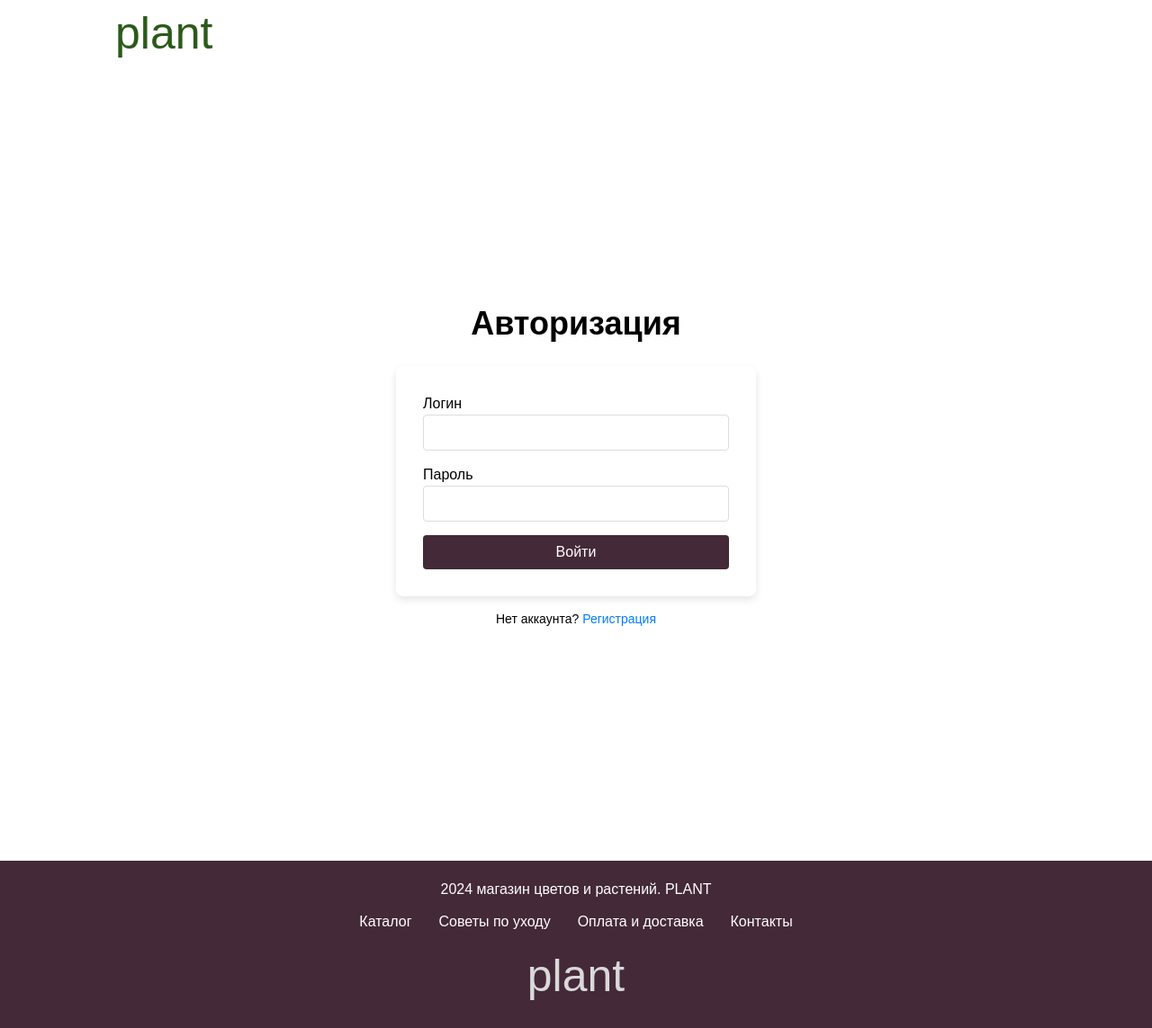
After one commit to katerina-Evdokimova/Plant_shop, a Flask app: page /login in a window 1280 px wide. The commit adds this page. Shown: the whole page at 90% size. Run offline with Flask 3, Linux system fonts and the light colour scheme.

Commit message:
add login plus registration

```diff
--- a/app.py
+++ b/app.py
@@ -4,7 +4,7 @@ from data import db_session
 app = Flask(__name__)
 app.config.from_pyfile('config.py')
 from routes import *
-
+from login_manager import *
 
 db_session.global_init(app.config['SQLALCHEMY_DATABASE_URI'])
 
--- a/data/users.py
+++ b/data/users.py
@@ -1,9 +1,9 @@
 import sqlalchemy as sa
 from sqlalchemy import orm
 from .db_session import SqlAlchemyBase
+from flask_login import UserMixin
 
-
-class User(SqlAlchemyBase):
+class User(SqlAlchemyBase, UserMixin):
     __tablename__ = 'users'
 
     id = sa.Column(sa.Integer, primary_key=True, autoincrement=True)
--- a/routes.py
+++ b/routes.py
@@ -4,6 +4,11 @@ from app import app
 from sessions import get_count_plants
 from query_bd import get_plant_by_id, get_plants
 from routes_main_page import *
+from data.users import User
+from wtf_flask.login_form import LoginForm
+from wtf_flask.register_form import RegistrationForm
+from login_manager import *
+from werkzeug.security import generate_password_hash, check_password_hash
 
 
 @app.route('/reload', methods=['POST'])
@@ -15,7 +20,7 @@ def reload():
 def trash():
     db_sess = db_session.create_session()
     plants = [get_plant_by_id(db_sess, idx) for idx in session['cart'].keys()] if 'cart' in session else []
-    return render_template('trash.html', plants=plants, session=session)
+    return render_template('trash.html', plants=plants, session=session, current_user=current_user)
 
 @app.route('/catalog')
 def catalog():
@@ -28,7 +33,7 @@ def catalog():
     plants = get_plants(db_sess, sort_order)
     db_sess = db_session.create_session()
     plants = get_plants(db_sess)
-    return render_template('catalog.html', products=plants, session=session, n=12)
+    return render_template('catalog.html',current_user=current_user, products=plants, session=session, n=12)
 
 
 @app.route('/catalog/sort', methods=['POST'])
@@ -55,19 +60,78 @@ def load_more_products():
         'cart_section.html', products=plants, session=session, n=n),
         "has_more": len(plants) <= 12})
 
+
+@app.route('/checkout', methods=['GET', 'POST'])
+@login_required
+def checkout():
+    # if 'user_id' not in session:
+    #     # Если пользователь не авторизован, перенаправляем на страницу авторизации
+    #     flash('Вы должны быть авторизованы, чтобы оформить заказ.')
+    #     return redirect(url_for('login'))  # Здесь 'login' — это маршрут для авторизации
+
+    # Если пользователь авторизован, показываем страницу оформления заказа
+    if request.method == 'POST':
+        # Обработка заказа
+        # Логика по созданию заказа и записи в БД
+        return redirect(url_for('order_confirmation'))
+
+    return render_template('checkout.html')  # Отображение формы для оформления заказа
+
 @app.route('/register', methods=['GET', 'POST'])
 def register():
-    if request.method == 'POST':
-        # Логика регистрации
-        pass
-    return render_template('register.html')
+    form = RegistrationForm()
+    if form.validate_on_submit():
+        # Создаем нового пользователя с зашифрованным паролем
+        hashed_password = generate_password_hash(form.password.data)
+
+        # Открываем сессию для записи данных в БД
+        db_sess = db_session.create_session()
+
+        # Создаем нового пользователя
+        user = User(
+            login=form.login.data,
+            email=form.email.data,
+            phone=form.phone.data,
+            first_name=form.first_name.data,
+            last_name=form.last_name.data,
+            middle_name=form.middle_name.data,
+            birth_date=form.birth_date.data,
+            gender=form.gender.data,
+            password=hashed_password
+        )
+
+        db_sess.add(user)
+        db_sess.commit()
+
+        flash('Регистрация прошла успешно!', 'success')
+        return redirect(url_for('login'))
+
+    return render_template('register.html', form=form)
 
 @app.route('/login', methods=['GET', 'POST'])
 def login():
-    if request.method == 'POST':
-        # Логика авторизации
+    form = LoginForm()
+    if form.validate_on_submit():
+        db_sess = db_session.create_session()  # Создание сессии для работы с БД
+        user = db_sess.query(User).filter(User.login == form.login.data).first()
+
+        # Проверка, существует ли пользователь и совпадает ли пароль
+        if user and check_password_hash(user.password, form.password.data):
+            login_user(user)  # Авторизация пользователя
+            return redirect(url_for('checkout'))  # Перенаправление на страницу оформления заказа
+        else:
+            flash('Неверный логин или пароль', 'danger')
+
+    return render_template('login.html', form=form)
+
+@app.route('/account')
+def account():
+    if current_user.is_authenticated:
+        # Логика для авторизованных пользователей
         pass
-    return render_template('login.html')
+    else:
+        return redirect(url_for('login'))
+
 
 @app.route('/cart')
 def cart():
--- a/routes_main_page.py
+++ b/routes_main_page.py
@@ -3,14 +3,14 @@ from flask import jsonify
 from app import app
 from data import db_session
 from query_bd import get_plant_by_id, get_popular_plants
-
+from login_manager import *
 
 @app.route('/')
 def home():
     # session['cart'] = {} #### TODO
     db_sess = db_session.create_session()
     products = get_popular_plants(db_sess)
-    return render_template('index.html', products=products, session=session, n=6)
+    return render_template('index.html', current_user=current_user, products=products, session=session, n=6)
 
 
 @app.route('/add_to_cart', methods=['POST'])
@@ -79,4 +79,4 @@ def delete_from_cart():
 def created_cart_for_plant(plant_id):
     db_sess = db_session.create_session()
     plant = get_plant_by_id(db_sess, plant_id)  # Загрузка растенияы из БД
-    return render_template('card_plant.html', plant=plant, session=session)
+    return render_template('card_plant.html', plant=plant, session=session, current_user=current_user)
--- a/static/css/headers.css
+++ b/static/css/headers.css
@@ -11,6 +11,13 @@ header .header-style {
 
 /* Логотип */
 .logo {
+  font-size: 50px;
+  font-family: 'Microsoft Sans Serif', sans-serif;
+  color: rgba(44, 90, 26, 1);
+}
+.logo h1 {
+  position: relative;
+  left: 50%;
   font-size: 50px;
   font-family: 'Microsoft Sans Serif', sans-serif;
   color: rgba(44, 90, 26, 1);
@@ -66,3 +73,34 @@ header .header-style {
   align-items: center; /* Центрирование текста по вертикали */
   font-size: 12px; /* Размер шрифта */
 }
+
+/* Контейнер для выпадающего меню */
+.dropdown {
+  position: relative;
+  display: inline-block;
+}
+
+.dropdown-menu {
+  display: none;
+  position: absolute;
+  background-color: #f9f9f9;
+  min-width: 160px;
+  box-shadow: 0px 8px 16px rgba(0, 0, 0, 0.2);
+  z-index: 1;
+  right: 0;
+}
+
+.dropdown-menu.show {
+  display: block;
+}
+
+.dropdown-item {
+  padding: 12px 16px;
+  display: block;
+  text-decoration: none;
+  color: black;
+}
+
+.dropdown-item:hover {
+  background-color: #ddd;
+}
--- /dev/null
+++ b/static/css/login.css
@@ -0,0 +1,81 @@
+/* Контейнер для формы авторизации */
+.auth-container {
+    display: flex;
+    flex-direction: column;
+    align-items: center;
+    justify-content: center;
+    height: 100vh; /* Полная высота экрана */
+    /* background-color: #f8f9fa; Нежный фон */
+}
+
+/* Заголовок формы */
+.auth-title {
+    font-family: 'Microsoft Sans Serif', sans-serif;
+    font-size: 36px;
+    color: rgba(0, 0, 0, 1);
+    margin-bottom: 20px;
+    text-align: center;
+}
+
+/* Стили для самой формы */
+.auth-form {
+    background-color: white;
+    padding: 30px;
+    border-radius: 8px;
+    box-shadow: 0px 4px 8px rgba(0, 0, 0, 0.1);
+    width: 100%;
+    max-width: 400px; /* Максимальная ширина формы */
+}
+
+/* Стили для полей формы */
+.form-group {
+    margin-bottom: 15px;
+}
+
+.form-control {
+    width: 100%;
+    padding: 10px;
+    border: 1px solid #ddd;
+    border-radius: 4px;
+    font-size: 16px;
+    box-sizing: border-box;
+}
+
+/* Стили для кнопки отправки */
+.btn.btn-primary {
+    background-color: rgba(68, 41, 56, 1);
+    color: white;
+    padding: 10px 20px;
+    border: none;
+    border-radius: 4px;
+    cursor: pointer;
+    font-size: 16px;
+    width: 100%;
+}
+
+.btn.btn-primary:hover {
+    background-color: rgb(54, 33, 44);
+}
+
+/* Ссылка для регистрации */
+.register-link {
+    margin-top: 15px;
+    text-align: center;
+    font-size: 14px;
+}
+
+.register-link a {
+    color: #007bff;
+    text-decoration: none;
+}
+
+.register-link a:hover {
+    text-decoration: underline;
+}
+
+/* Ошибки валидации */
+.alert.alert-danger {
+    color: red;
+    font-size: 14px;
+    margin-top: 5px;
+}
--- /dev/null
+++ b/templates/login.html
@@ -0,0 +1,46 @@
+<!DOCTYPE html>
+<html lang="ru">
+<head>
+    <meta charset="UTF-8">
+    <meta name="viewport" content="width=device-width, initial-scale=1.0">
+    <title>PLANT | Авторизация</title>
+    <link href="{{ url_for('static', filename='css/login.css') }}" rel="stylesheet" />
+    <link href="{{ url_for('static', filename='css/main.css') }}" rel="stylesheet" />
+    <link href="{{ url_for('static', filename='css/headers.css') }}" rel="stylesheet" />
+    <link href="{{ url_for('static', filename='css/footers.css') }}" rel="stylesheet" />
+</head>
+<body>
+    <div class="aaa">
+        <div class="section"><a href="/" class="nav-link"><span class="logo">plant</span></a></div>
+        <div class="section">
+            <div class="auth-container">
+            <h1 class="auth-title">Авторизация</h1>
+            <form action="" method="post" class="auth-form" novalidate>
+                {{ form.hidden_tag() }}
+                <div class="form-group">
+                    {{ form.login.label }}<br>
+                    {{ form.login(class="form-control") }}<br>
+                    {% for error in form.login.errors %}
+                        <div class="alert alert-danger" role="alert">
+                            {{ error }}
+                        </div>
+                    {% endfor %}
+                </div>
+                <div class="form-group">
+                    {{ form.password.label }}<br>
+                    {{ form.password(class="form-control", type="password") }}<br>
+                    {% for error in form.password.errors %}
+                        <div class="alert alert-danger" role="alert">
+                            {{ error }}
+                        </div>
+                    {% endfor %}
+                </div>
+                <p>{{ form.submit(type="submit", class="btn btn-primary") }}</p>
+            </form>
+            <p class="register-link">Нет аккаунта? <a href="{{ url_for('register') }}">Регистрация</a></p>
+            </div>
+        </div>
+    </div>
+    {% include 'footer.html' %}
+</body>
+</html>
--- a/templates/trash.html
+++ b/templates/trash.html
@@ -48,6 +48,11 @@
                 {% endfor %}
             </div>
         </div>
+        <div class="section">
+            <div class="catalog-button-container">
+                <a href="/checkout" class="catalog-button">ПЕРЕЙТИ К ОФОРМЛЕНИЮ</a>
+            </div>
+        </div>
     </div>
     {% include 'footer.html' %}
     <script src="{{ url_for('static', filename='js/shop.js') }}"></script>
--- /dev/null
+++ b/wtf_flask/login_form.py
@@ -0,0 +1,9 @@
+from flask_wtf import FlaskForm
+from wtforms import StringField, PasswordField, SubmitField
+from wtforms.validators import DataRequired
+
+
+class LoginForm(FlaskForm):
+    login = StringField('Логин', validators=[DataRequired()])
+    password = PasswordField('Пароль', validators=[DataRequired()])
+    submit = SubmitField('Войти')
```
Also changed, not shown: login_manager.py (added, +21 -0 lines), static/css/register.css (added, +65 -0 lines), static/css/trash.css (+28 -0 lines), static/js/shop.js (+21 -0 lines), templates/checkout.html (added, +33 -0 lines), templates/header.html (+15 -1 lines), templates/register.html (added, +109 -0 lines), wtf_flask/register_form.py (added, +32 -0 lines), static/js/load.js (line endings or trailing spaces).
